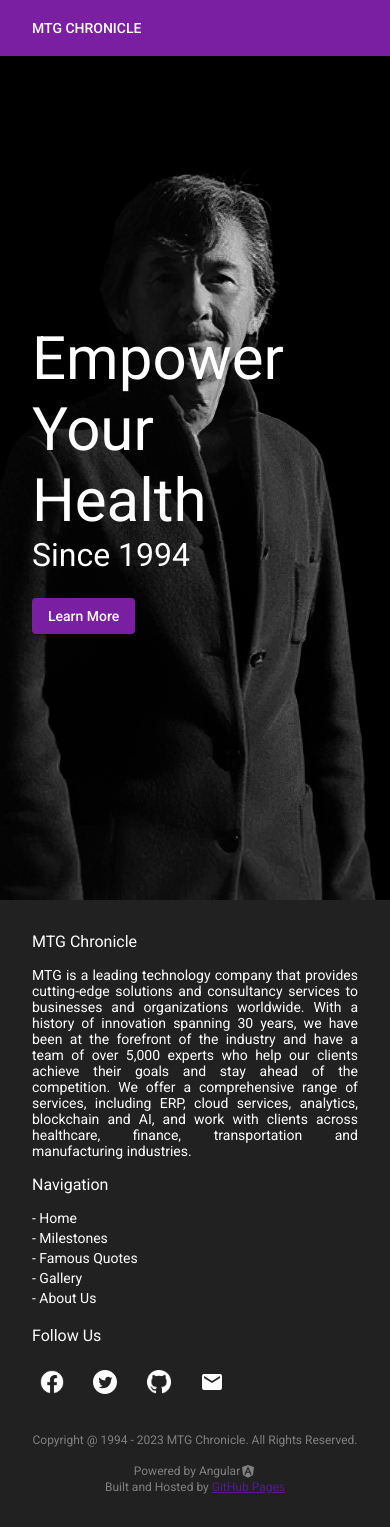
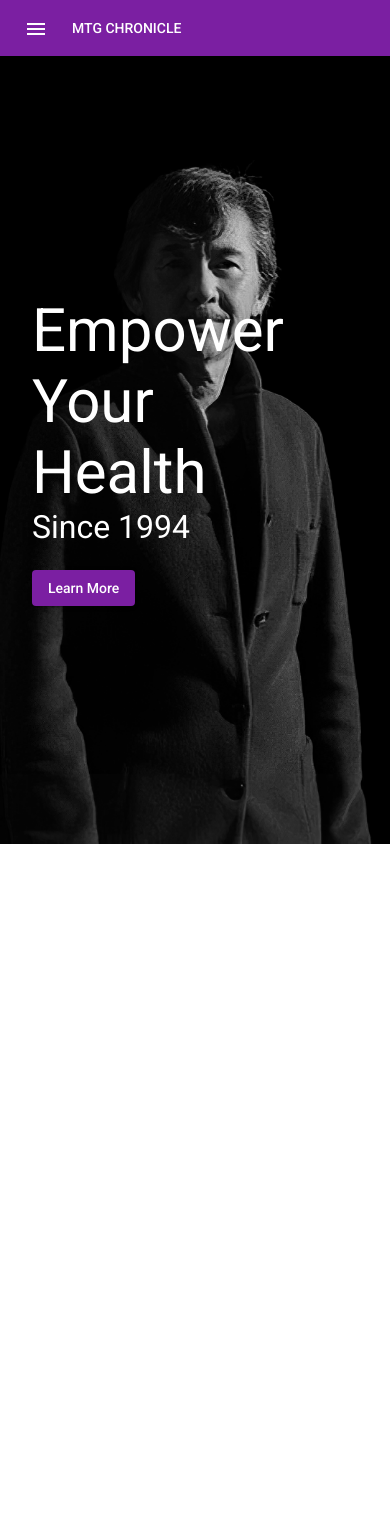
Before and after one commit to mtg-chronicle/mtg-chronicle, an Angular app: page / in a window 390 px wide. After the commit the page ends 844 px from the top, so only its background shows below. Built offline with nearby package versions, Linux system fonts and the light colour scheme.

Commit message:
responsive toolbar ans sidenav

```diff
--- a/src/app/app.component.html
+++ b/src/app/app.component.html
@@ -1,21 +1,29 @@
 <mat-toolbar color="primary" responsive>
   <mat-toolbar-row>
+    <button mat-icon-button *ngIf="viewsize.match(viewsize.categories.small)" on-click="sidenav.toggle()">
+      <mat-icon>menu</mat-icon>
+    </button>
     <button mat-button routerLink="/">MTG CHRONICLE</button>
     <span class="toolbar__spacer"></span>
     <span *ngIf="viewsize.match(viewsize.categories.default)" class="toolbar__links">
-      <button mat-button routerLink="/stories">Milestones</button>
-      <button mat-button routerLink="/quotes">Famous Quotes</button>
-      <button mat-button routerLink="/gallery">Gallery</button>
-      <button mat-button>About Us</button>
+      <button mat-button *ngFor="let nav of navlist" routerLink="{{nav.link}}">{{nav.page}}</button>
     </span>
   </mat-toolbar-row>
 </mat-toolbar>
+<mat-sidenav-container class="sidenav__container">
+
+  <mat-sidenav #sidenav mode="push" class="sidenav">
+    <mat-nav-list>
+      <a mat-list-item *ngFor="let nav of navlist" routerLink="{{nav.link}}">{{nav.page}}</a>
+    </mat-nav-list>
+  </mat-sidenav>
+  <mat-sidenav-content>
     <router-outlet></router-outlet>
-
     <footer class="footer">
       <div class="footer__element footer__brand">
         <div class="footer__title">MTG Chronicle</div>
-    <div class="footer__content footer__bio">MTG is a leading technology company that provides cutting-edge solutions
+        <div class="footer__content footer__bio">MTG is a leading technology company that provides cutting-edge
+          solutions
           and consultancy services to businesses and organizations worldwide. With a history of innovation spanning 30
           years, we
           have been at the forefront of the industry and have a team of over 5,000 experts who help our clients achieve
@@ -24,14 +32,11 @@
           services, analytics, blockchain and AI, and work with clients across healthcare, finance, transportation and
           manufacturing industries.</div>
       </div>
-  <div class=" footer__element footer__nav">
+      <div class="footer__element footer__nav">
         <div class="footer__title">Navigation</div>
         <ul class="footer__content footer__nav_list">
           <li><a routerLink="/">Home</a></li>
-      <li><a routerLink="/stories">Milestones</a></li>
-      <li><a routerLink="/quotes">Famous Quotes</a></li>
-      <li><a routerLink="/gallery">Gallery</a></li>
-      <li><a routerLink="/about">About Us</a></li>
+          <li *ngFor="let nav of navlist"><a routerLink="{{nav.link}}">{{nav.page}}</a></li>
         </ul>
       </div>
       <div class="footer__element footer__contact">
@@ -51,3 +56,5 @@
         </div>
       </div>
     </footer>
+  </mat-sidenav-content>
+</mat-sidenav-container>
--- a/src/app/app.component.scss
+++ b/src/app/app.component.scss
@@ -1,5 +1,19 @@
+:host {
+
+    display: flex;
+    flex-direction: column;
+    height: 100%;
+
     .toolbar__spacer {
         flex: 1 1 auto;
+    }
+
+    .sidenav__container {
+        flex: 1;
+
+        .sidenav {
+            width: 200px;
+        }
     }
 
     .footer {
@@ -92,6 +106,7 @@
             font-size: 14px;
         }
     }
+}
 
 :host.viewsize--small {
 
--- a/src/app/app.component.ts
+++ b/src/app/app.component.ts
@@ -12,7 +12,12 @@ import { Viewsize } from './shared/models/viewsize.model';
   styleUrls: ['./app.component.scss']
 })
 export class AppComponent implements OnInit {
-
+  navlist = [
+    { page: 'Milestones', link: '/stories' },
+    { page: 'Famous Quotes', link: '/quotes' },
+    { page: 'Gallery', link: '/gallery' },
+    { page: 'About Us', link: '/' }
+  ];
 
   viewsize!: Viewsize;
 
```
Also changed, not shown: src/app/app.module.ts (+5 -2 lines). Lines whose indentation alone changed are shown as unchanged.
